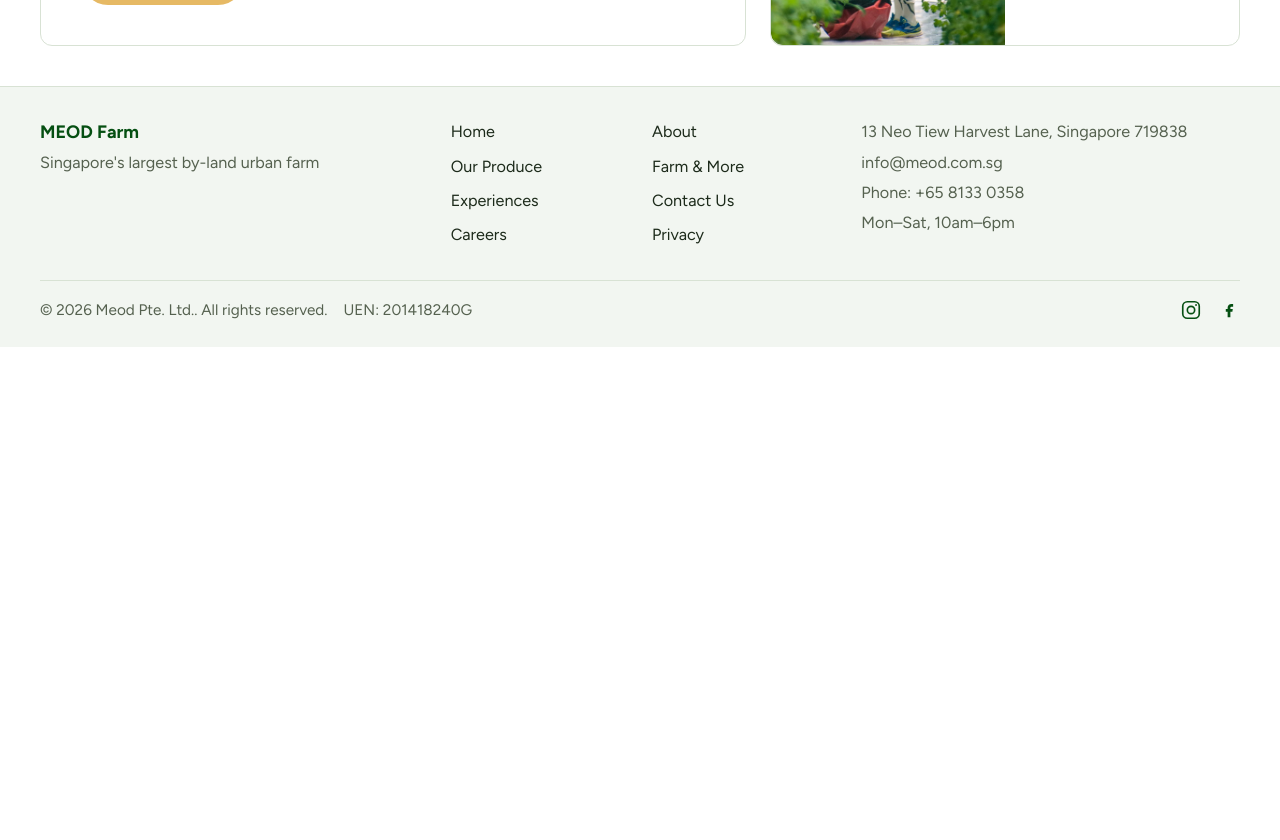
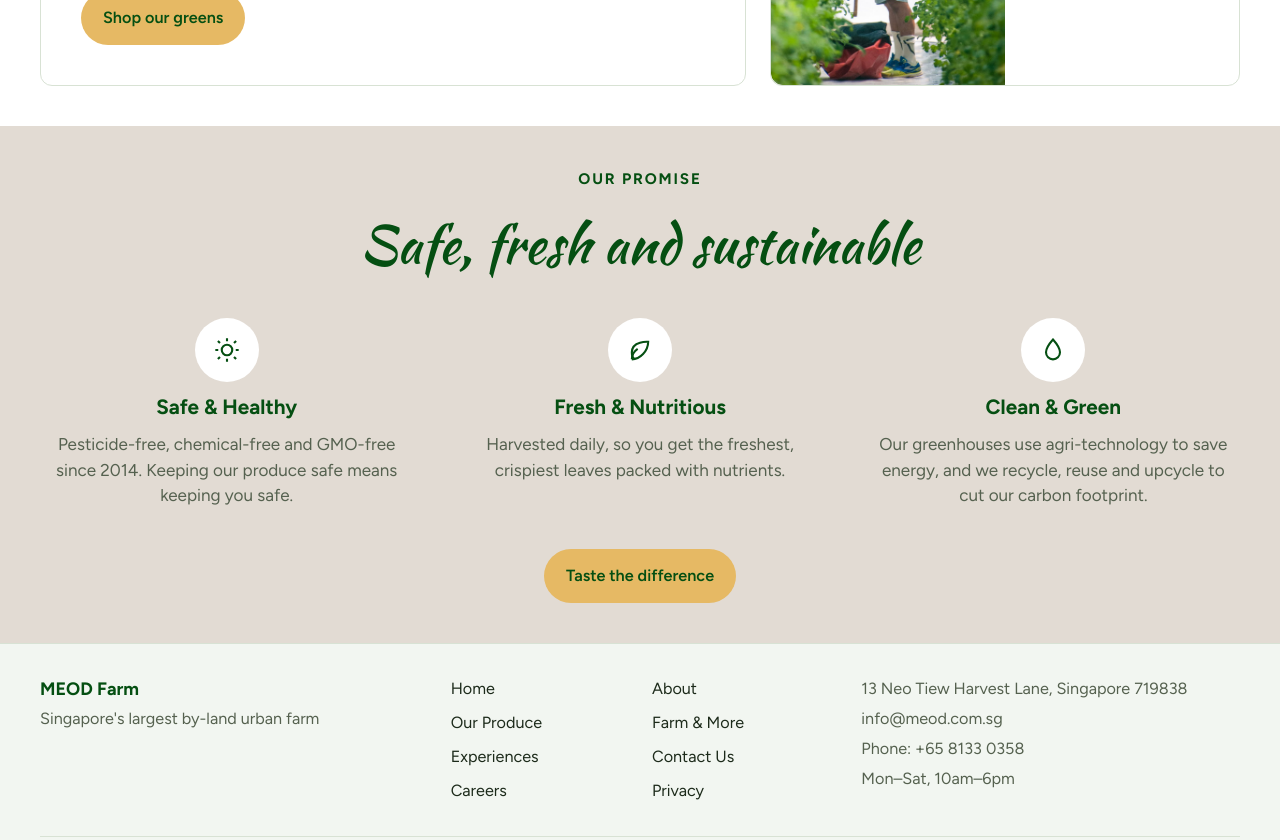
Before and after one commit to Tyllage/Tyllage-MEOD, a React (Vite) app in the folder client/: page / in a window 1280 px wide. Shown: the part 1660-2500 px from the top of the page. Before the commit the page ends 2007 px from the top, so only its background shows below. Built offline with nearby package versions, Linux system fonts and the light colour scheme.

Commit message:
Add Our Promise section and shared section title styles

```diff
--- /dev/null
+++ b/client/src/components/home/OurPromise.css
@@ -0,0 +1,76 @@
+.ourpromise {
+  background: var(--color-sand);
+  padding-block: var(--section-padding);
+}
+
+.ourpromise-grid {
+  margin-top: var(--space-8);
+  display: grid;
+  grid-template-columns: repeat(3, 1fr);
+  gap: var(--space-8);
+}
+
+.ourpromise-item {
+  display: flex;
+  flex-direction: column;
+  align-items: center;
+  text-align: center;
+  gap: var(--space-3);
+}
+
+.ourpromise-icon {
+  display: inline-flex;
+  align-items: center;
+  justify-content: center;
+  width: 64px;
+  height: 64px;
+  border-radius: 50%;
+  background: var(--color-bg);
+  color: var(--color-forest);
+}
+
+.ourpromise-icon svg {
+  width: 28px;
+  height: 28px;
+}
+
+.ourpromise-item-title {
+  margin: 0;
+  color: var(--color-forest);
+  font-size: 1.15rem;
+}
+
+.ourpromise-item-text {
+  margin: 0;
+  max-width: 32ch;
+  color: var(--color-text-muted);
+  font-size: 0.95rem;
+  line-height: 1.5;
+}
+
+.ourpromise-cta {
+  margin-top: var(--space-8);
+  display: flex;
+  justify-content: center;
+}
+
+@media (max-width: 860px) {
+  .ourpromise-grid {
+    grid-template-columns: 1fr;
+    gap: var(--space-7);
+  }
+}
+
+@media (max-width: 640px) {
+  .ourpromise {
+    padding-block: var(--space-7);
+  }
+
+  .ourpromise-grid {
+    margin-top: var(--space-6);
+  }
+
+  .ourpromise-cta {
+    margin-top: var(--space-6);
+  }
+}
--- /dev/null
+++ b/client/src/components/home/OurPromise.jsx
@@ -0,0 +1,76 @@
+import { site } from '../../data/site.js'
+import './OurPromise.css'
+
+const icons = {
+  sun: (
+    <svg viewBox="0 0 24 24" fill="none" stroke="currentColor" strokeWidth="1.8" aria-hidden="true">
+      <circle cx="12" cy="12" r="4.5" />
+      <path d="M12 2v2.5M12 19.5V22M4.2 4.2l1.8 1.8M18 18l1.8 1.8M2 12h2.5M19.5 12H22M4.2 19.8L6 18M18 6l1.8-1.8" />
+    </svg>
+  ),
+  leaf: (
+    <svg viewBox="0 0 24 24" fill="none" stroke="currentColor" strokeWidth="1.8" aria-hidden="true">
+      <path d="M5 20c7 0 14-7 14-15 0 0-14-1-14 9 0 3 1 5 2 6" />
+      <path d="M5 20c0-4 2-7 5-9" />
+    </svg>
+  ),
+  droplet: (
+    <svg viewBox="0 0 24 24" fill="none" stroke="currentColor" strokeWidth="1.8" aria-hidden="true">
+      <path d="M12 3c4 4.5 6 8 6 11a6 6 0 0 1-12 0c0-3 2-6.5 6-11z" />
+    </svg>
+  ),
+}
+
+const promises = [
+  {
+    icon: 'sun',
+    title: 'Safe & Healthy',
+    text: 'Pesticide-free, chemical-free and GMO-free since 2014. Keeping our produce safe means keeping you safe.',
+  },
+  {
+    icon: 'leaf',
+    title: 'Fresh & Nutritious',
+    text: 'Harvested daily, so you get the freshest, crispiest leaves packed with nutrients.',
+  },
+  {
+    icon: 'droplet',
+    title: 'Clean & Green',
+    text: 'Our greenhouses use agri-technology to save energy, and we recycle, reuse and upcycle to cut our carbon footprint.',
+  },
+]
+
+function OurPromise() {
+  return (
+    <section className="ourpromise">
+      <div className="container">
+        <div className="ourpromise-header">
+          <p className="section-eyebrow">Our Promise</p>
+          <h2 className="section-title">Safe, fresh and sustainable</h2>
+        </div>
+
+        <div className="ourpromise-grid">
+          {promises.map((item) => (
+            <div className="ourpromise-item" key={item.title}>
+              <span className="ourpromise-icon">{icons[item.icon]}</span>
+              <h3 className="ourpromise-item-title">{item.title}</h3>
+              <p className="ourpromise-item-text">{item.text}</p>
+            </div>
+          ))}
+        </div>
+
+        <div className="ourpromise-cta">
+          <a
+            className="btn btn-primary"
+            href={site.shopUrl}
+            target="_blank"
+            rel="noopener noreferrer"
+          >
+            Taste the difference
+          </a>
+        </div>
+      </div>
+    </section>
+  )
+}
+
+export default OurPromise
--- a/client/src/components/home/WhatWeDo.css
+++ b/client/src/components/home/WhatWeDo.css
@@ -1,27 +1,6 @@
 .whatwedo {
   background: var(--color-bg);
   padding-block: var(--section-padding);
-}
-
-.whatwedo-header {
-  text-align: center;
-  max-width: 65ch;
-  margin: 0 auto;
-}
-
-.whatwedo-title {
-  margin: 0;
-  font-family: var(--font-heading);
-  font-weight: 400;
-  font-size: clamp(2rem, 1.5rem + 2vw, 3rem);
-  color: var(--color-forest);
-}
-
-.whatwedo-intro {
-  margin: var(--space-4) 0 0;
-  color: var(--color-text-muted);
-  font-size: 1.05rem;
-  line-height: 1.6;
 }
 
 .whatwedo-grid {
--- a/client/src/components/home/WhatWeDo.jsx
+++ b/client/src/components/home/WhatWeDo.jsx
@@ -33,8 +33,8 @@ function WhatWeDo() {
     <section className="whatwedo">
       <div className="container">
         <div className="whatwedo-header">
-          <h2 className="whatwedo-title">What We Do</h2>
-          <p className="whatwedo-intro">
+          <h2 className="section-title">What We Do</h2>
+          <p className="section-intro">
             From nurturing a seed to becoming your leafy dinner, we put
             nature&rsquo;s best into every harvest — not just fibre, but
             vitamins, minerals and antioxidants your body needs.
--- a/client/src/pages/Home.jsx
+++ b/client/src/pages/Home.jsx
@@ -1,11 +1,13 @@
 import Hero from '../components/home/Hero.jsx'
 import WhatWeDo from '../components/home/WhatWeDo.jsx'
+import OurPromise from '../components/home/OurPromise.jsx'
 
 function Home() {
   return (
     <>
       <Hero />
       <WhatWeDo />
+      <OurPromise />
     </>
   )
 }
--- a/client/src/styles/shared.css
+++ b/client/src/styles/shared.css
@@ -57,3 +57,35 @@
 .btn-outline:hover {
   background: var(--color-bg-alt);
 }
+
+/* Homepage section headers */
+
+.section-eyebrow {
+  display: block;
+  margin: 0 0 var(--space-5);
+  color: var(--color-forest);
+  font-weight: 700;
+  letter-spacing: 0.12em;
+  text-transform: uppercase;
+  font-size: 0.85rem;
+  text-align: center;
+}
+
+.section-title {
+  margin: 0;
+  font-family: var(--font-heading);
+  font-weight: 400;
+  line-height: 1.25;
+  color: var(--color-forest);
+  font-size: clamp(2rem, 1.5rem + 2vw, 3rem);
+  text-align: center;
+}
+
+.section-intro {
+  margin: var(--space-4) auto 0;
+  max-width: 65ch;
+  text-align: center;
+  color: var(--color-text-muted);
+  font-size: 1.05rem;
+  line-height: 1.6;
+}
```
